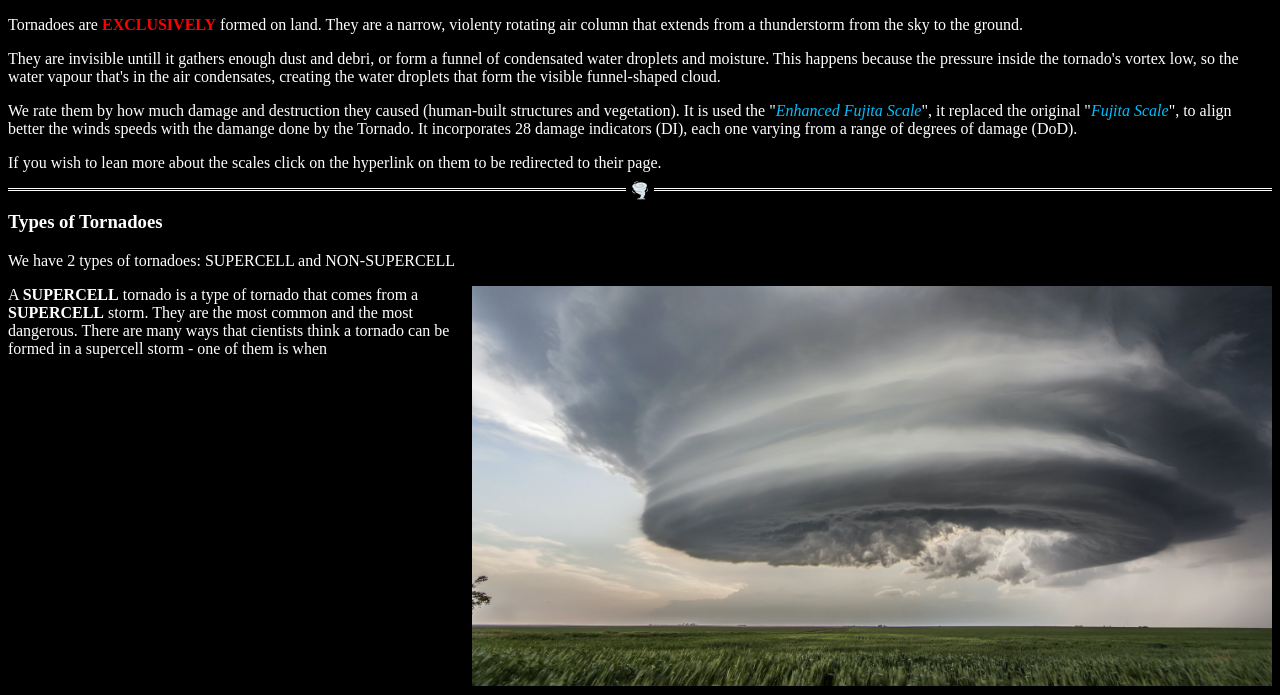
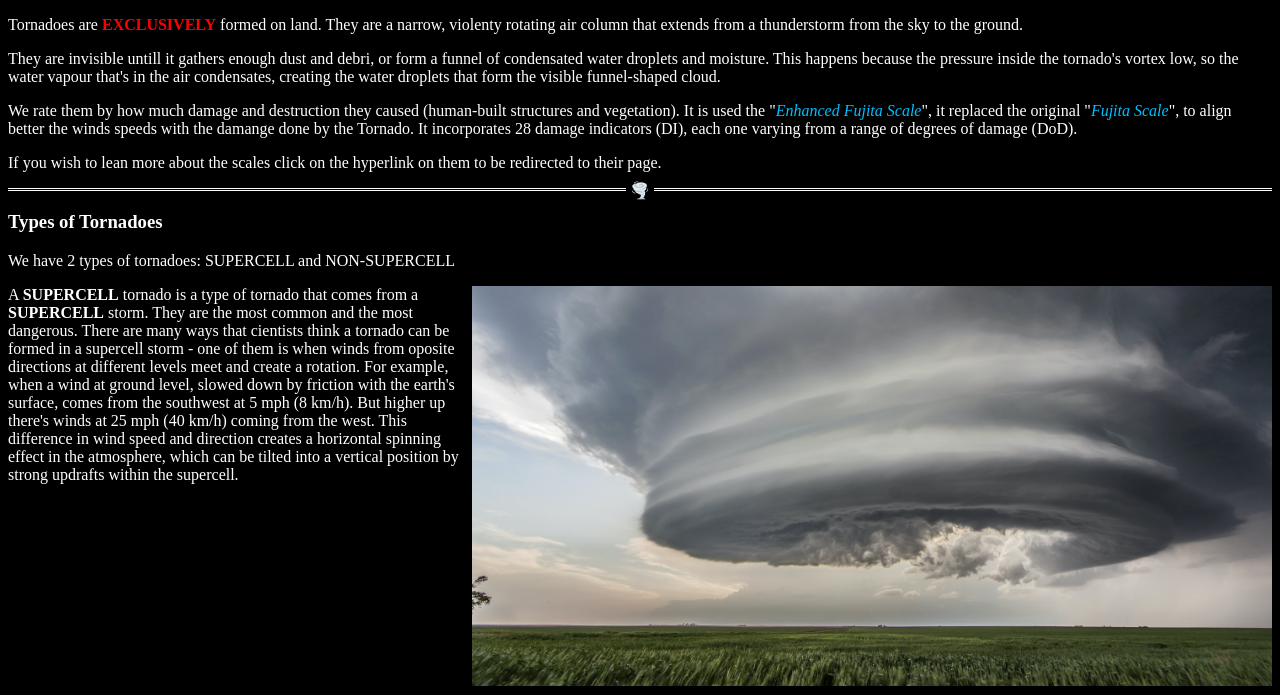
Before and after one commit to GustavoMacedoSilva/WebDevelopmentLeaning, a plain HTML site: page HTML_CSS_JS/tornado.html in a window 1280 px wide. Shown: the part 105-800 px from the top of the page. Drawn offline with Linux system fonts and the light colour scheme.

Commit message:
Pequena adicao de texto

```diff
--- a/HTML_CSS_JS/tornado.html
+++ b/HTML_CSS_JS/tornado.html
@@ -23,7 +23,7 @@
         <div class="tornado-type-explanation">
             <div id="supercell">
                 <img class="storm-type-img" alt="supercell storm" src="imgs/SupercellStorms.jpeg">
-                <p class="type-explanation-text">A <b>SUPERCELL</b> tornado is a type of tornado that comes from a <b>SUPERCELL</b> storm. They are the most common and the most dangerous. There are many ways that cientists think a tornado can be formed in a supercell storm - one of them is when </p>
+                <p class="type-explanation-text">A <b>SUPERCELL</b> tornado is a type of tornado that comes from a <b>SUPERCELL</b> storm. They are the most common and the most dangerous. There are many ways that cientists think a tornado can be formed in a supercell storm - one of them is when winds from oposite directions at different levels meet and create a rotation. For example, when a wind at ground level, slowed down by friction with the earth's surface, comes from the southwest at 5 mph (8 km/h). But higher up there's winds at 25 mph (40 km/h) coming from the west. This difference in wind speed and direction creates a horizontal spinning effect in the atmosphere, which can be tilted into a vertical position by strong updrafts within the supercell.</p>
             </div>
         </div>
     </div>
```
